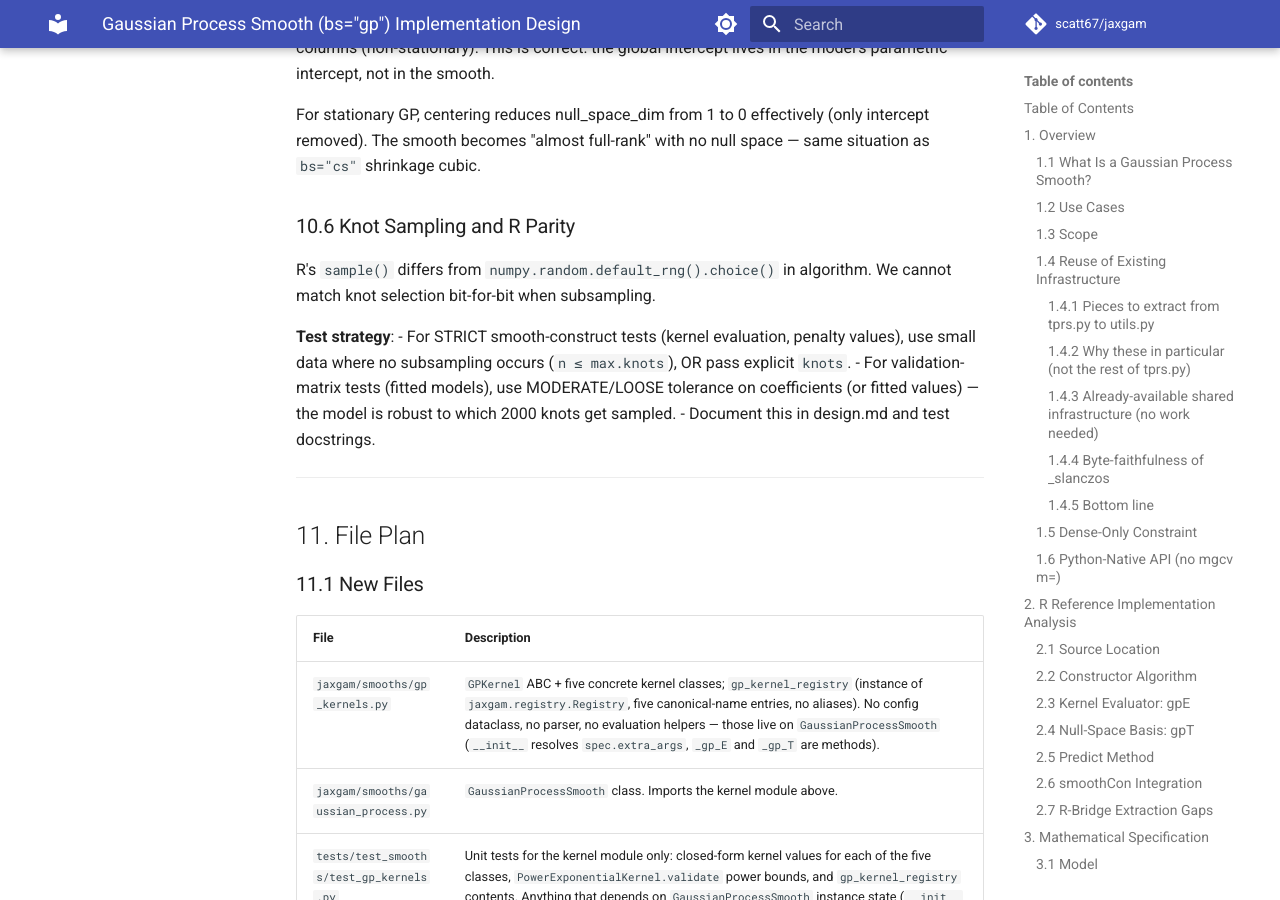
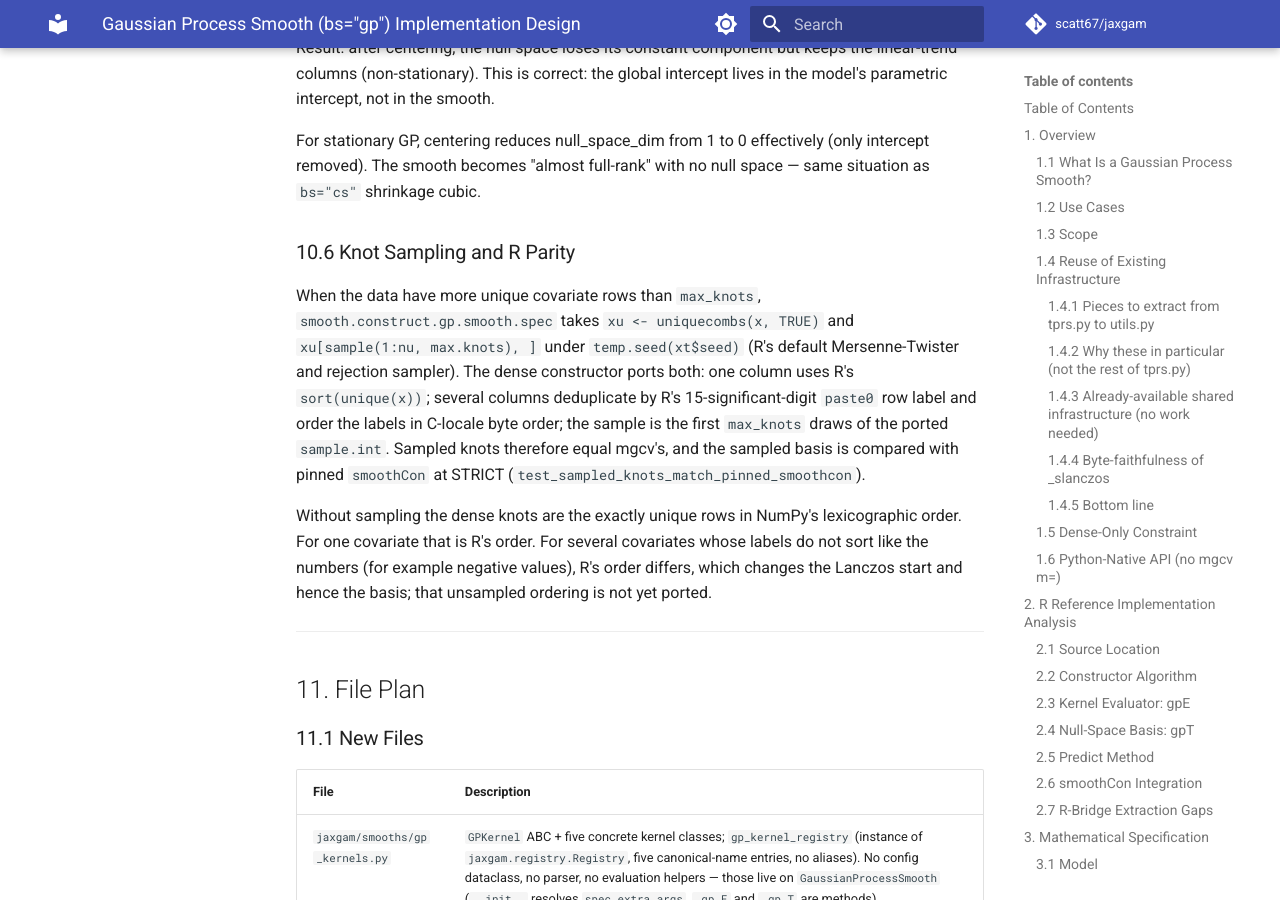
Before and after one commit to scatt67/jaxgam, an MkDocs documentation site: the page built from docs/gaussian_process/design.md, in a window 1280 px wide and 900 px high, scrolled down 39728 px. Built offline with MkDocs 1.6.1 and Material for MkDocs 9.7.7, drawn with Linux system fonts in a browser that asks for light colours; comment, search, counter and statistics services are not loaded; some of the changed text lies outside the part shown.

Commit message:
[phase1] smooths/gp: sample dense GP knots as smooth.construct.gp does
With more unique covariate rows than xt max_knots, the dense GP constructor
drew knots with NumPy's RandomState from NumPy-ordered unique rows, a
documented approximation since the GP port (#31). smooth.construct.gp
instead samples uniquecombs(x, TRUE) under temp.seed(seed). The sampled
knots therefore differed from R's (5.3e-2 in X for a 2-D case, fitted
values 1.6e-2 to 0.15 from R's at R's smoothing parameters).

The sampled path now uses the shared r_uniquecombs_ordered and
r_sample_knot_rows, so the selected centered knots are R's bitwise and
the basis, penalty and PredictMat rows match pinned smoothCon (STRICT on
other-BLAS R). Fits without sampling keep their knots and are bitwise
unchanged. The unsampled multi-covariate unique-row order (NumPy
lexicographic, not R's label order) is recorded in the GP design doc and
not changed here.

Co-Authored-By: Claude Opus 5.5 <noreply@anthropic.com>

```diff
--- a/docs/gaussian_process/design.md
+++ b/docs/gaussian_process/design.md
@@ -114,9 +114,11 @@ Other in-scope items (apply to both pathways):
   `2.0` gives squared-exponential).
 - `xt` argument with `max_knots` (default 2000) and `seed` (default 1) for
   reproducible knot subsampling.
-- Random-sampled knot selection via a seeded `np.random.RandomState`
-  (legacy API, single helper `_subsample_knots`). Knot sets do **not**
-  match mgcv bit-for-bit when subsampling fires — see §10.6.
+- Random-sampled knot selection as mgcv does it: the ordered unique rows of
+  `uniquecombs(x, TRUE)` sampled by R's default RNG under `temp.seed(seed)`
+  (`r_uniquecombs_ordered` / `r_sample_knot_rows` in
+  `jaxgam/data/source_tokens.py`, shared with the operator route), so
+  sampled knot sets equal mgcv's — see §10.6.
 - Truncated symmetric eigendecomposition (top-`k` largest-magnitude
   eigenvalues, matching R's `slanczos(E, k, -1)`).
 - Standard sum-to-zero centering constraint via `smoothCon` pipeline.
@@ -1829,17 +1831,22 @@ cubic.
 
 ### 10.6 Knot Sampling and R Parity
 
-R's `sample()` differs from `numpy.random.default_rng().choice()` in
-algorithm. We cannot match knot selection bit-for-bit when subsampling.
-
-**Test strategy**:
-- For STRICT smooth-construct tests (kernel evaluation, penalty values),
-  use small data where no subsampling occurs (`n ≤ max.knots`), OR pass
-  explicit `knots`.
-- For validation-matrix tests (fitted models), use MODERATE/LOOSE
-  tolerance on coefficients (or fitted values) — the model is robust to
-  which 2000 knots get sampled.
-- Document this in design.md and test docstrings.
+When the data have more unique covariate rows than `max_knots`,
+`smooth.construct.gp.smooth.spec` takes `xu <- uniquecombs(x, TRUE)` and
+`xu[sample(1:nu, max.knots), ]` under `temp.seed(xt$seed)` (R's default
+Mersenne-Twister and rejection sampler). The dense constructor ports both:
+one column uses R's `sort(unique(x))`; several columns deduplicate by R's
+15-significant-digit `paste0` row label and order the labels in C-locale
+byte order; the sample is the first `max_knots` draws of the ported
+`sample.int`. Sampled knots therefore equal mgcv's, and the sampled basis is
+compared with pinned `smoothCon` at STRICT
+(`test_sampled_knots_match_pinned_smoothcon`).
+
+Without sampling the dense knots are the exactly unique rows in NumPy's
+lexicographic order. For one covariate that is R's order. For several
+covariates whose labels do not sort like the numbers (for example negative
+values), R's order differs, which changes the Lanczos start and hence the
+basis; that unsampled ordering is not yet ported.
 
 ---
 
```
Also changed, not shown: 2 other files.
